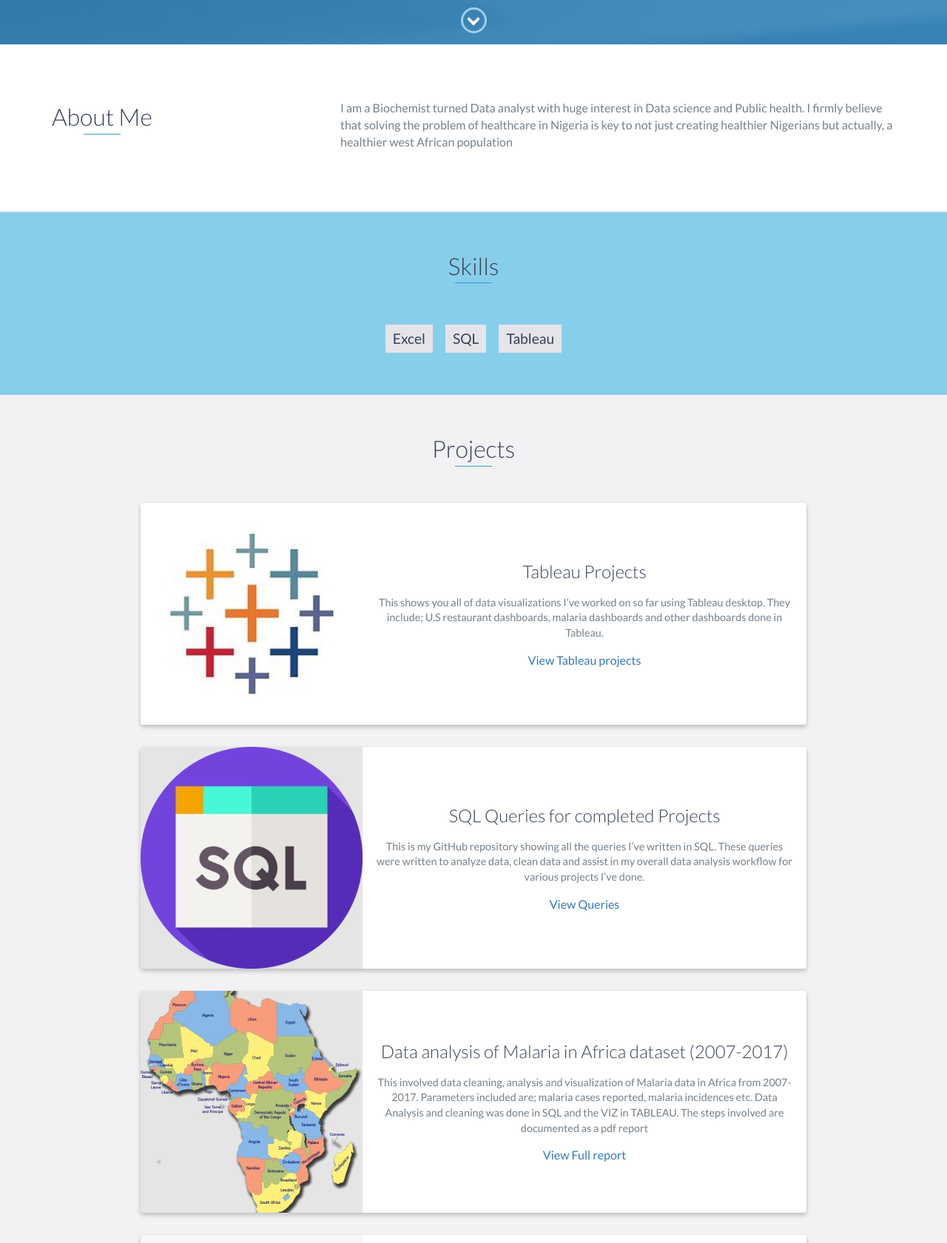
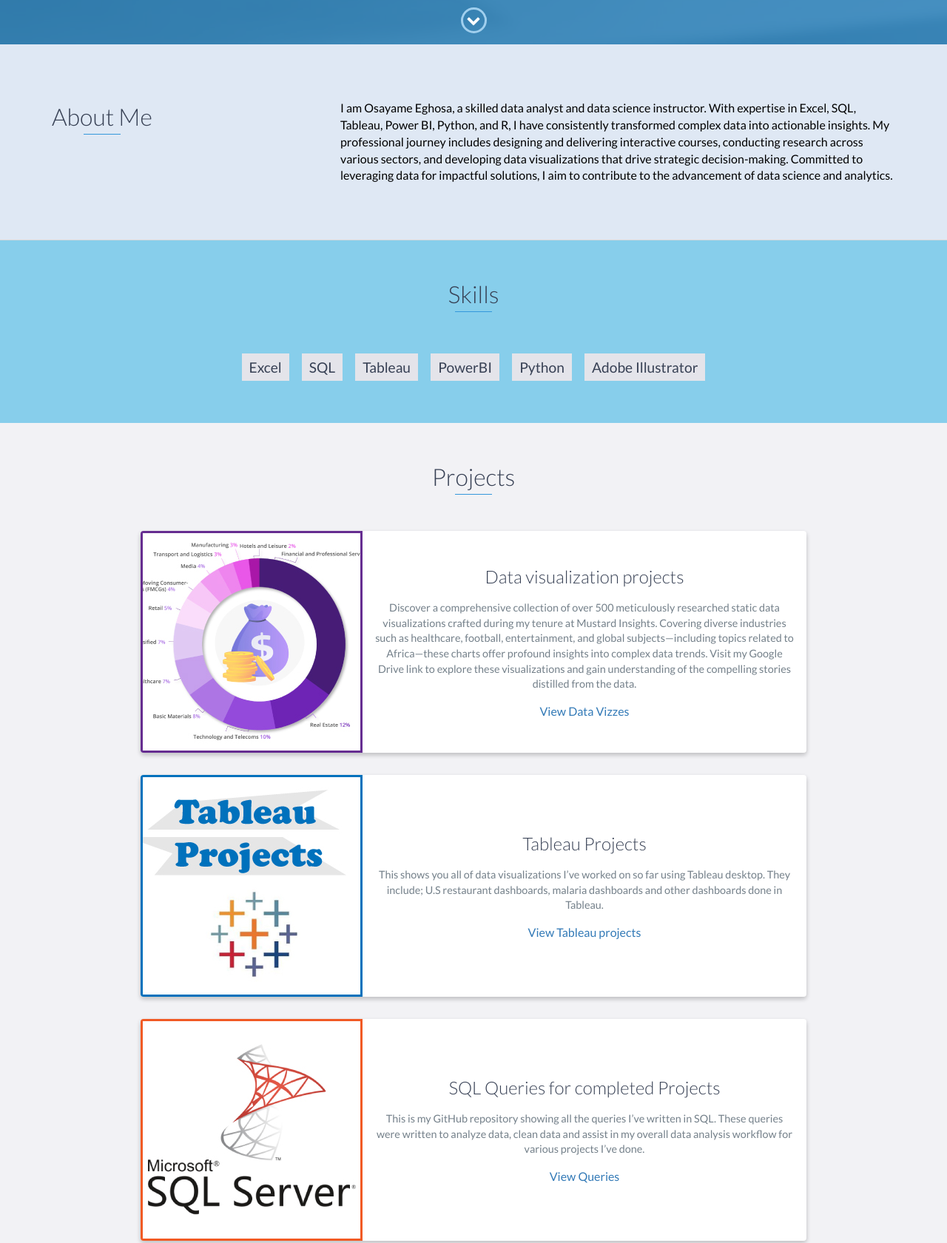
Before and after one commit to Austinteghs/Osayame-Eghosa, a website: page index.html in a window 1280 px wide. Shown: the part 740-2421 px from the top of the page at 74% size. Drawn offline with nearby package versions, Linux system fonts and the light colour scheme.

Commit message:
Add files via upload

```diff
--- a/index.html
+++ b/index.html
@@ -43,8 +43,8 @@
     <div id="lead">
         <div id="lead-content">
             <h1>Osayame Eghosa</h1>
-            <h2>Data Analyst</h2>
-             <a href="https://drive.google.com/file/d/1gdlYy3F_19YKAEqke4gZ9tFz9tzl__JQ/view?usp=sharing" target="_blank" class="btn-rounded-white">Download Resume</a>
+            <h2>Data Scientist || Data Science Instructor</h2>
+             <a href="https://drive.google.com/file/d/1VsYnVCTolIaO7_qw6IdDQcI8w3N8Il9z/view?usp=sharing" target="_blank" class="btn-rounded-white">Download Resume</a>
         </div>
         <!-- End #lead-content -->
 
@@ -59,15 +59,15 @@
     </div>
     <!-- End #lead -->
 
-    <div id="about">
+    <div id="about" style = "background-color: rgba(180, 202, 229, 0.43);">
         <div class="container">
             <div class="row">
                 <div class="col-md-4">
                     <h2 class="heading">About Me</h2>
                 </div>
                 <div class="col-md-8">
-                    <p>
- I am a Biochemist turned Data analyst with huge interest in Data science and Public health. I firmly believe that solving the problem of healthcare in Nigeria is key to not just creating healthier Nigerians but actually, a healthier west African population                    </p>
+                    <p style="color: black;">
+                        I am Osayame Eghosa, a skilled data analyst and data science instructor. With expertise in Excel, SQL, Tableau, Power BI, Python, and R, I have consistently transformed complex data into actionable insights. My professional journey includes designing and delivering interactive courses, conducting research across various sectors, and developing data visualizations that drive strategic decision-making. Committed to leveraging data for impactful solutions, I aim to contribute to the advancement of data science and analytics. </p>
                 </div>
             </div>
         </div>
@@ -80,6 +80,9 @@
             <li>Excel</li>
             <li>SQL</li>
             <li>Tableau</li>
+            <li>PowerBI</li>
+            <li>Python</li>
+            <li>Adobe Illustrator</li>
         </ul>
     </div>
     <!-- End #skills -->
@@ -90,15 +93,15 @@
             <div class="row">
                 <div class="project shadow-large">
                     <div class="project-image">
-                        <img src="images/tableau.jpg" />
+                        <img src="images/vizz.jpg" />
                     </div>
                     <!-- End .project-image -->
                     <div class="project-info">
-                        <h3>Tableau Projects</h3>
+                        <h3>Data visualization projects</h3>
                         <p>
-                            This shows you all of data visualizations I’ve worked on so far using Tableau desktop. They include; U.S restaurant dashboards, malaria dashboards and other dashboards done in Tableau.
+                            Discover a comprehensive collection of over 500 meticulously researched static data visualizations crafted during my tenure at Mustard Insights. Covering diverse industries such as healthcare, football, entertainment, and global subjects—including topics related to Africa—these charts offer profound insights into complex data trends. Visit my Google Drive link to explore these visualizations and gain understanding of the compelling stories distilled from the data.
                         </p>
-                        <a href="https://public.tableau.com/app/profile/osayame.eghosa/" target="_blank">View Tableau projects</a>
+                        <a href="https://drive.google.com/drive/folders/1Z2gnlif2s5ca5ekmmpsWzRRce4f7kxiz?usp=share_link" target="_blank">View Data Vizzes</a>
 
                     </div>
                     <!-- End .project-info -->
@@ -108,7 +111,25 @@
 
                 <div class="project shadow-large">
                     <div class="project-image">
-                        <img src="images/Sql.jpg" />
+                        <img src="images/tableau1.jpg" />
+                    </div>
+                    <!-- End .project-image -->
+                    <div class="project-info">
+                        <h3>Tableau Projects</h3>
+                        <p>
+                            This shows you all of data visualizations I’ve worked on so far using Tableau desktop. They include; U.S restaurant dashboards, malaria dashboards and other dashboards done in Tableau.
+                        </p>
+                         <a href="https://public.tableau.com/app/profile/osayame.eghosa/" target="_blank">View Tableau projects</a>
+
+                        </div>
+                    <!-- End .project-info -->
+                </div>
+                <!-- End .project -->
+
+
+                <div class="project shadow-large">
+                    <div class="project-image">
+                        <img src="images/Sql1.jpg" />
                     </div>
                     <!-- End .project-image -->
                     <div class="project-info">
@@ -125,7 +146,7 @@
 
                 <div class="project shadow-large">
                     <div class="project-image">
-                        <img src="images/Africa.jpg" />
+                        <img src="images/Africa1.jpg" />
                     </div>
                     <!-- End .project-image -->
                     <div class="project-info">
@@ -144,7 +165,7 @@
 
                  <div class="project shadow-large">
                     <div class="project-image">
-                        <img src="images/Rest.jpg" />
+                        <img src="images/Rest1.jpg" />
                     </div>
                     <!-- End .project-image -->
                     <div class="project-info">
@@ -210,7 +231,7 @@
             <div class="row">
                 <div class="col-sm-5 copyright">
                     <p>
-                        Copyright &copy; 2021 OSAYAME EGHOSA
+                        Copyright &copy; 2023 OSAYAME EGHOSA
                     </p>
                 </div>
                 <div class="col-sm-2 top">
```
Also changed, not shown: images/Africa1.jpg (added), images/Rest1.jpg (added), images/Sql1.jpg (added), images/tableau1.jpg (added), images/viz.jpg (added), images/vizz.jpg (added).
